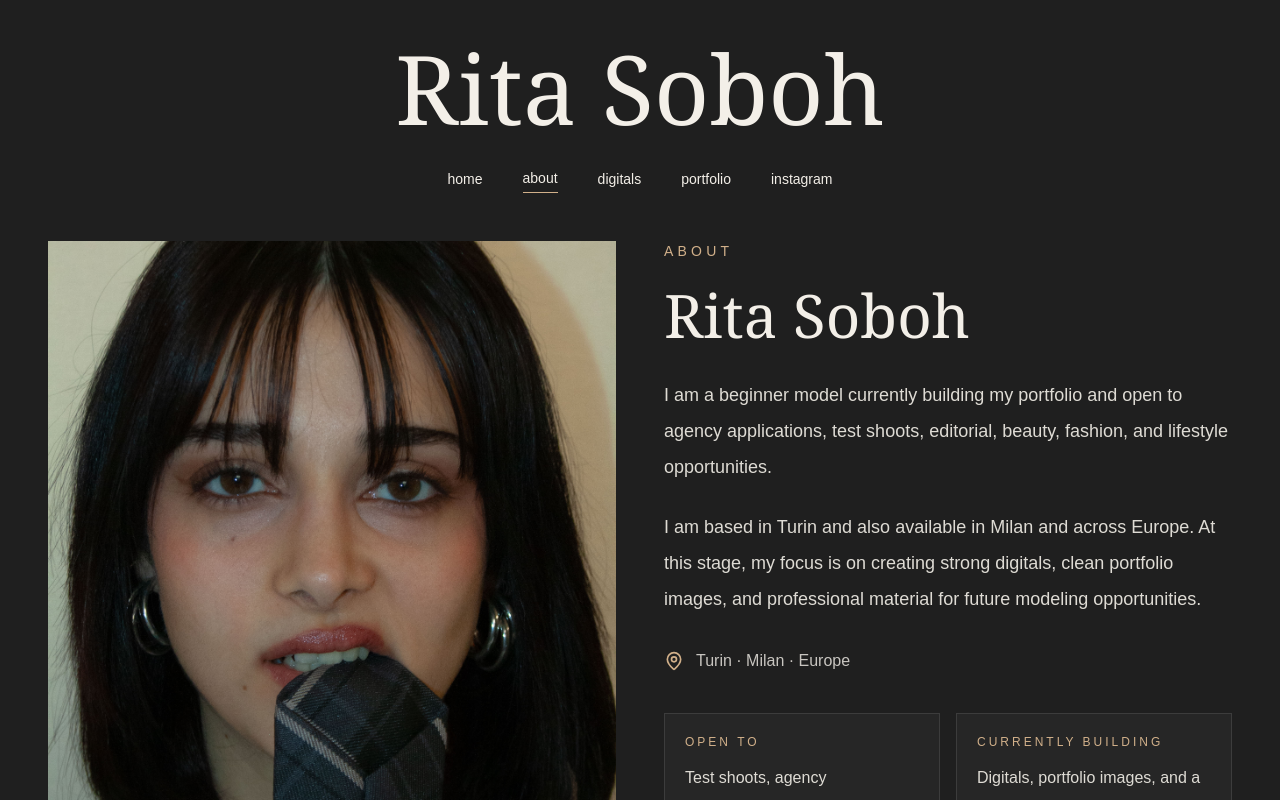
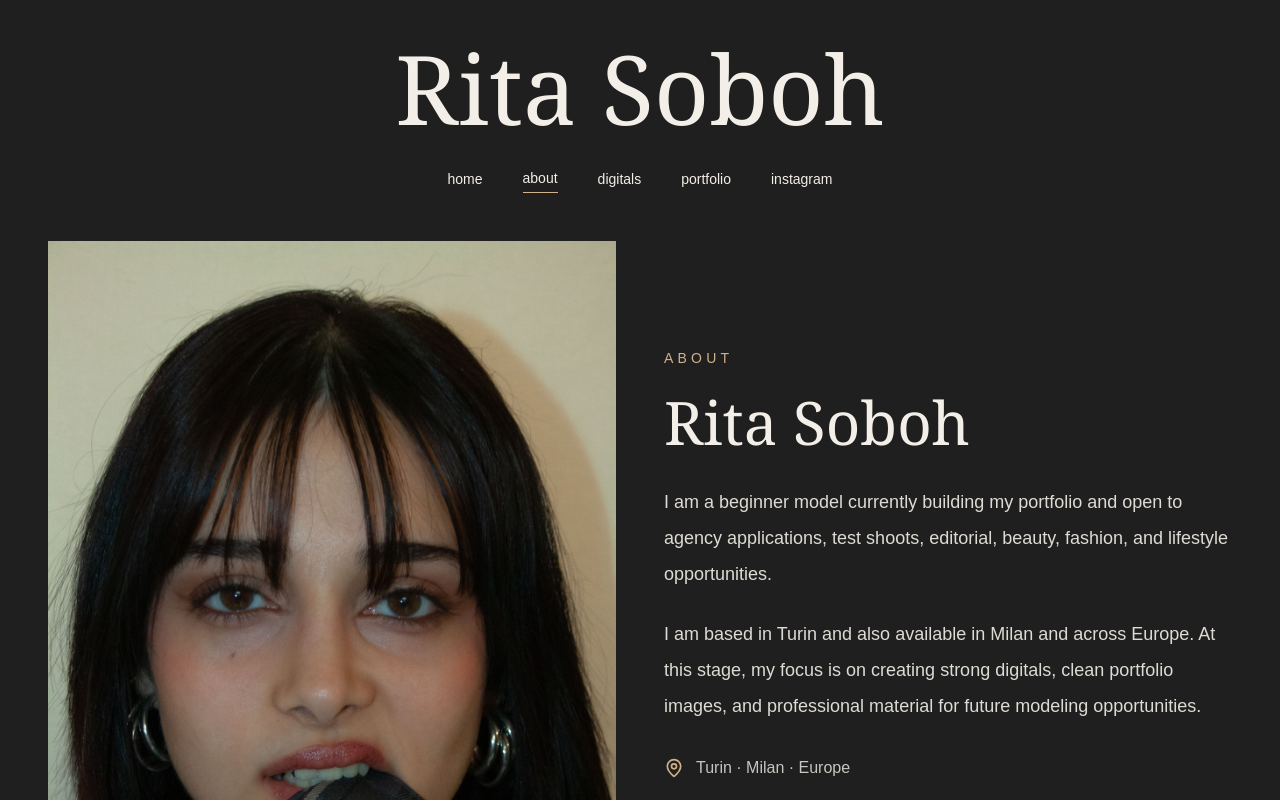
Before and after one commit to pearllllsss/Portfolio, a Next.js app: page /about in a window 1280 px wide. Shown: the top 800 px of the page. Built offline with nearby package versions, Linux system fonts and the light colour scheme.

Commit message:
small updates

```diff
--- a/app/about/page.tsx
+++ b/app/about/page.tsx
@@ -2,6 +2,7 @@ import Link from "next/link";
 import { MapPin } from "lucide-react";
 import ContactSection from "../components/contactsection";
 import Reveal from "../components/reveal";
+import Image from "next/image";
 export default function AboutPage() {
   return (
     <div className="min-h-screen bg-[#1f1f1f] text-[#f3efe8]">
@@ -43,13 +44,14 @@ export default function AboutPage() {
         <section className="grid gap-12 md:grid-cols-2">
           <div>
             <Reveal delay={0.1}>
-            <img
-              src="/images/necktie.jpg"
-              alt="About portrait"
-              width={800}
-              height={1000}
-              className="h-[620px] w-full object-cover object-center"
-            />
+            <Image
+  src="/images/necktie.jpg"
+  alt="About portrait"
+  width={992}
+  height={1488}
+  priority
+  className="w-full h-auto object-cover"
+/>
             </Reveal>
           </div>
           <div className="flex flex-col justify-center">
```
